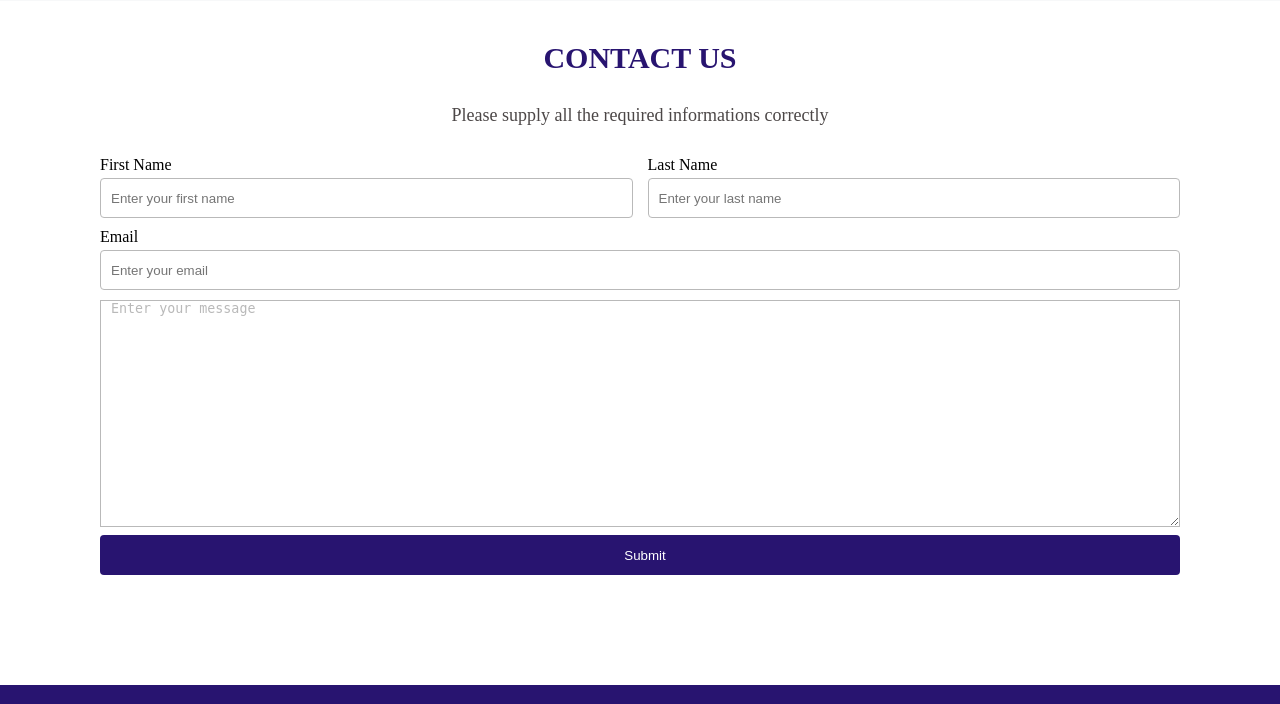
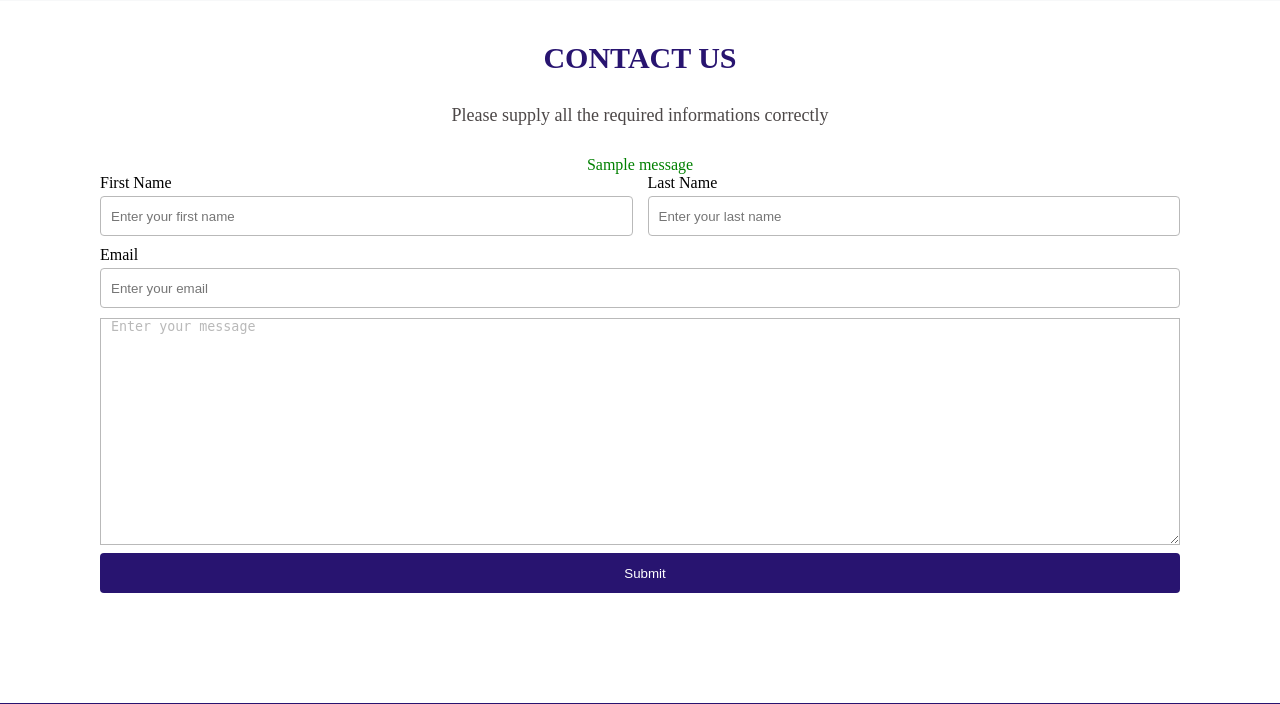
Before and after one commit to Son-of-Grace-001/FINAL-YEAR, a Django app: page / in a window 1280 px wide. Shown: the part 1705-2409 px from the top of the page. Run offline with Django 5.2, Linux system fonts and the light colour scheme; tables that the repository leaves empty hold one stand-in row (values such as "Sample post"); one stand-in notice (Sample message) is shown; parts of the project's set-up code (start-up, migrations or seed data) failed here and were passed over.

```diff
--- a/Hostel/views.py
+++ b/Hostel/views.py
@@ -22,6 +22,25 @@ from reportlab.lib.pagesizes import letter
 from reportlab.lib import colors
 
 def home (request):
+  if request == 'POST':
+    fname = request.POST.get('fname')
+    lname = request.POST.get('lname')
+    email = request.POST.get('email')
+    message = request.POST.get('message')
+
+    subject = "Thanks for contacting me"
+    body = f"Hello {fname} {lname},\n\nThank you for reaching out to me, your message has been received successfully, we will get back to you in due time\n\nWarm Regards,\n\nOlajire Stephen\n"
+
+    mail = EmailMessage(subject= subject, body=body, from_email=settings.EMAIL_HOST_USER , to = [email])
+    mail.send()
+
+    subject = "New message Alert"
+    body = f"A new message was received from {fname} {lname}, with the message of '{message}', and a mail has been automatically sent to their eamil, which is {email} Please attend to it"
+
+    mail = EmailMessage(subject= subject, body=body, from_email=settings.EMAIL_HOST_USER , to = [settings.EMAIL_HOST_USER])
+    mail.send()
+    messages.info(request, "Your message was sent successfully")
+
   return render (request, 'hostel/home.html')
 
 @login_required
--- a/static/css/home.css
+++ b/static/css/home.css
@@ -19,6 +19,11 @@
   z-index: 1;
   top:0;
   left:0;
+}
+
+.success{
+  color:green;
+  text-align:center;
 }
 
 .nav-options{
--- a/templates/hostel/home.html
+++ b/templates/hostel/home.html
@@ -106,19 +106,28 @@
       </p>
 
       <form method="POST">
+
+        {% csrf_token %}
+
+        {% for message in messages %}
+
+        <p class="success">{{message}}</p>
+
+        {% endfor %}
+
         <div class="fname-grid">
           <div>
             <label class="namef" for="fname">First Name</label> <br>
-            <input class="fname" type="text" name="fname" placeholder="Enter your first name">
+            <input class="fname" type="text" name="fname" placeholder="Enter your first name" required>
           </div>
           <div>
             <label class="namel" for="lname">Last Name</label><br>
-            <input class="lname" type="text" name="lname" placeholder="Enter your last name">
+            <input class="lname" type="text" name="lname" placeholder="Enter your last name" required>
           </div>
         </div>
         <label class="lemail" for="email">Email</label> <br>
-        <input name="email" class="email" type="text" placeholder="Enter your email"> <br>
-        <textarea name="message" id="message" cols="30" rows="15">Enter your message</textarea> <br>
+        <input name="email" class="email" type="text" placeholder="Enter your email" required> <br>
+        <textarea name="message" id="message" cols="30" rows="15" required>Enter your message</textarea> <br>
         <input class="submit" type="submit">
       </form>
     </div>
```
